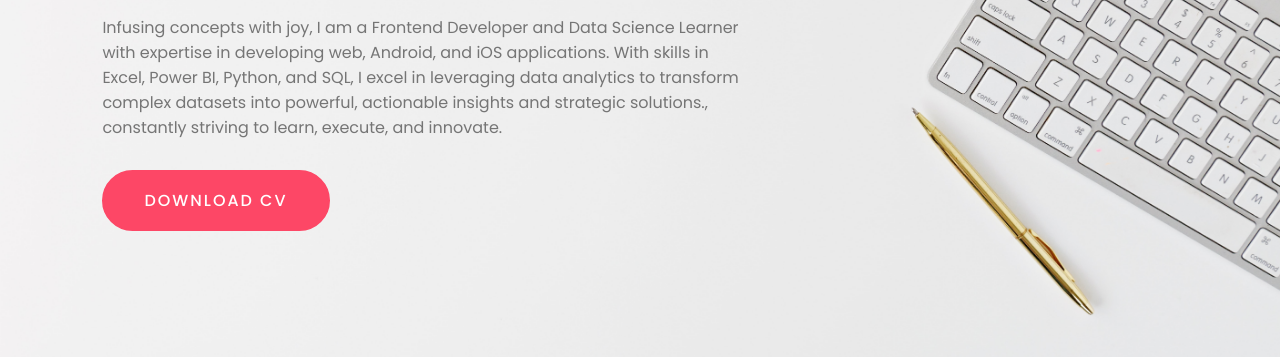
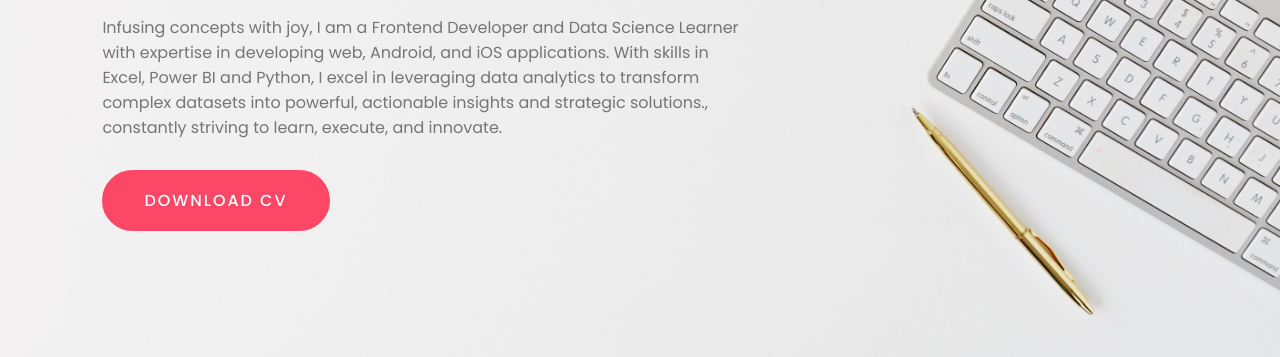
Before and after one commit to noobacker/My-portfolio-update, a plain HTML site: page index.html in a window 1280 px wide. Shown: the part 405-762 px from the top of the page. Drawn offline with Linux system fonts and the light colour scheme; a script that the page names is missing.

Commit message:
Update index.html

```diff
--- a/index.html
+++ b/index.html
@@ -18,7 +18,7 @@
         <span class="title">Learn, execute, and thrive</span>
         <h1>Hello, I'm <span>Harshal</span></h1>
         <p>
-          Infusing concepts with joy, I am a Frontend Developer and Data Science Learner with expertise in developing web, Android, and iOS applications. With skills in Excel, Power BI, Python, and SQL, I excel in leveraging data analytics to transform complex datasets into powerful, actionable insights and strategic solutions., constantly striving to learn, execute, and
+          Infusing concepts with joy, I am a Frontend Developer and Data Science Learner with expertise in developing web, Android, and iOS applications. With skills in Excel, Power BI and Python, I excel in leveraging data analytics to transform complex datasets into powerful, actionable insights and strategic solutions., constantly striving to learn, execute, and
           innovate.
         </p>
         <a href="/Harshal_Pimpalshende.pdf" download class="btn">Download CV</a>
```
